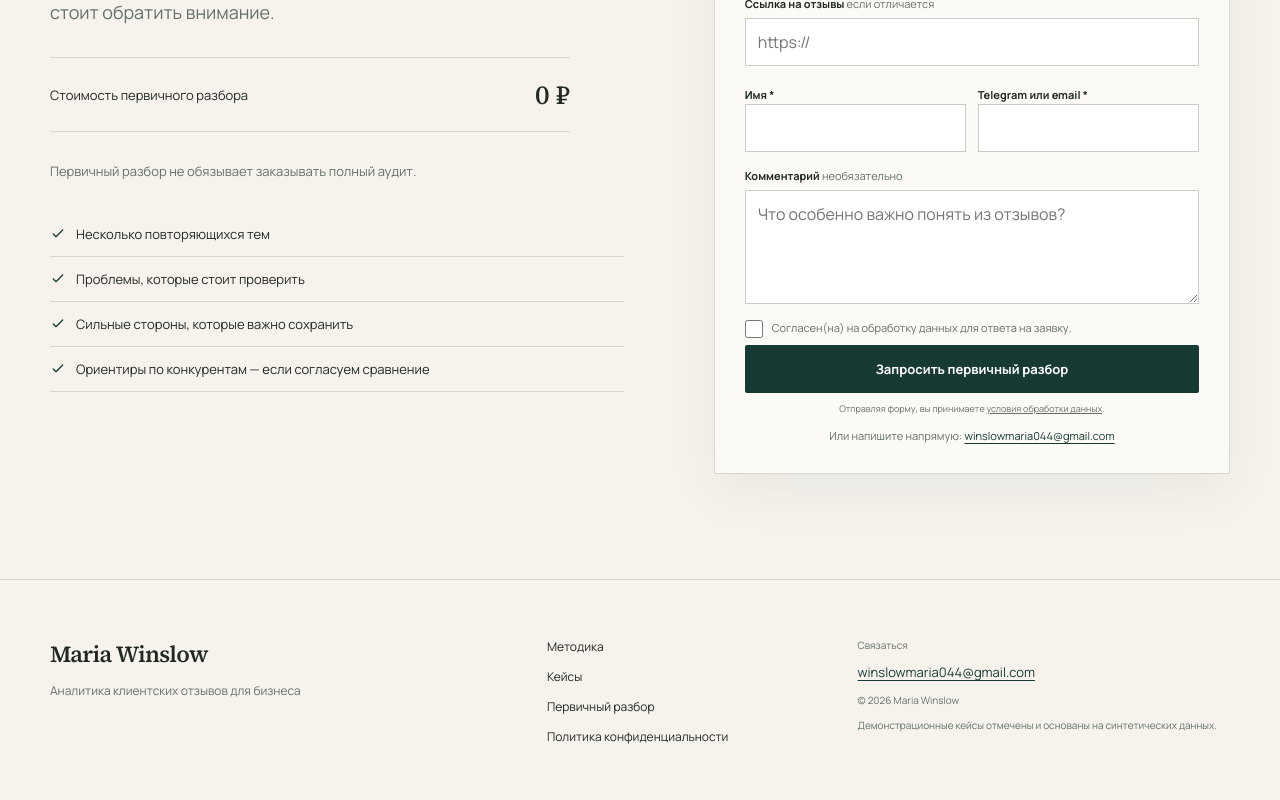
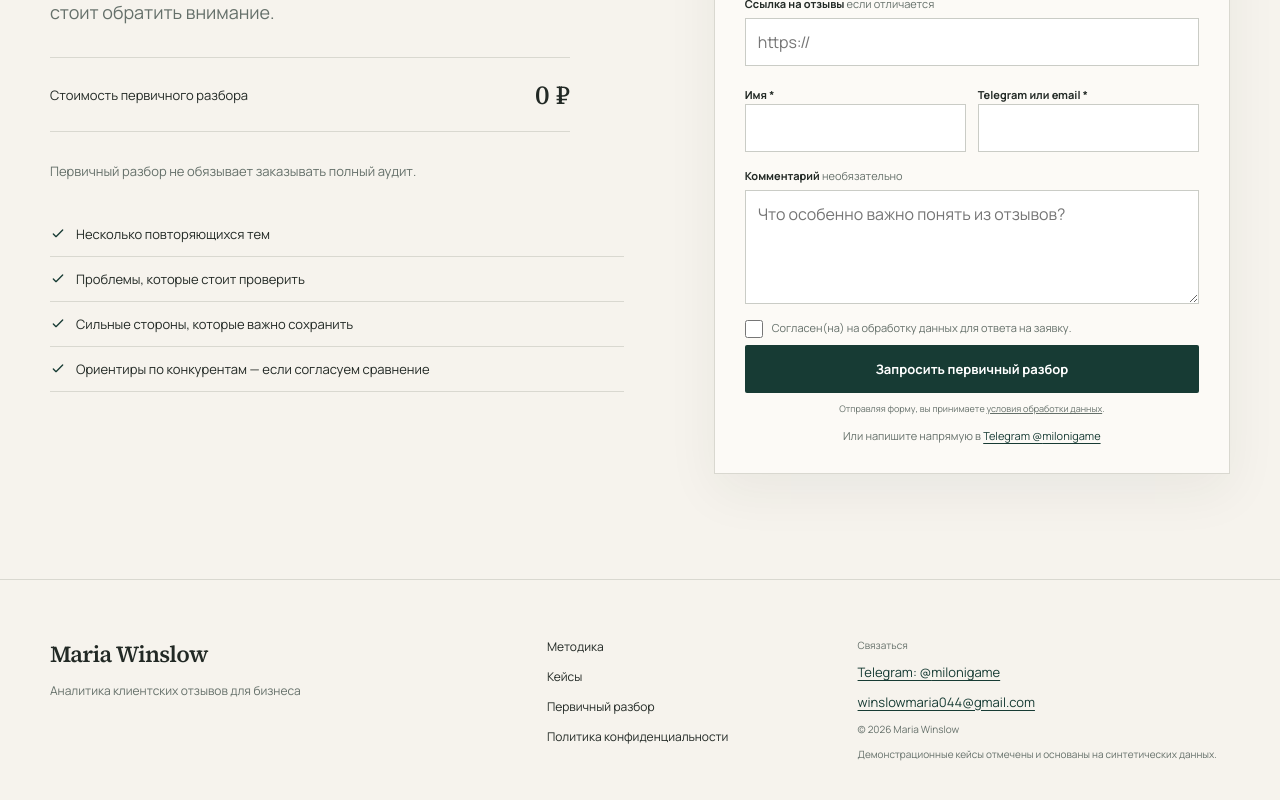
Before and after one commit to mariawinslow1/smart-go, a React (Vite) app: page /audit in a window 1280 px wide. Shown: the part 473-1273 px from the top of the page. Built offline with nearby package versions, Linux system fonts and the light colour scheme.

Commit message:
Add Telegram contact

```diff
--- a/src/components/Layout.jsx
+++ b/src/components/Layout.jsx
@@ -35,7 +35,7 @@ export default function Layout() {
       <footer className="footer"><div className="container footer-grid">
         <div><Link to="/" className="wordmark footer-wordmark">{siteConfig.brand}</Link><p>{siteConfig.descriptor}</p></div>
         <nav className="footer-links" aria-label="Навигация в подвале"><Link to="/method">Методика</Link><Link to="/cases">Кейсы</Link><Link to="/audit">Первичный разбор</Link><Link to="/privacy">Политика конфиденциальности</Link></nav>
-        <div className="footer-meta"><span>Связаться</span><a className="footer-email" href={`mailto:${siteConfig.email}`}>{siteConfig.email}</a><span>© {new Date().getFullYear()} {siteConfig.brand}</span><span>Демонстрационные кейсы отмечены и основаны на синтетических данных.</span></div>
+        <div className="footer-meta"><span>Связаться</span><a className="footer-email" href={`https://t.me/${siteConfig.telegram}`} target="_blank" rel="noreferrer">Telegram: @{siteConfig.telegram}</a><a className="footer-email" href={`mailto:${siteConfig.email}`}>{siteConfig.email}</a><span>© {new Date().getFullYear()} {siteConfig.brand}</span><span>Демонстрационные кейсы отмечены и основаны на синтетических данных.</span></div>
       </div></footer>
     </div>
   );
--- a/src/config.js
+++ b/src/config.js
@@ -2,7 +2,7 @@ export const siteConfig = {
   brand: 'Maria Winslow',
   descriptor: 'Аналитика клиентских отзывов для бизнеса',
   email: 'winslowmaria044@gmail.com',
-  telegram: '', // TODO: укажите Telegram перед публикацией, если нужен
+  telegram: 'milonigame',
   siteUrl: 'https://maria-winslow.netlify.app',
   primaryCta: 'Запросить первичный разбор',
   auditPrice: '0 ₽',
--- a/src/pages/FreeAudit.jsx
+++ b/src/pages/FreeAudit.jsx
@@ -36,7 +36,7 @@ export default function FreeAudit() {
         <div className="form-two"><div><label htmlFor="name">Имя *</label><input id="name" name="name" autoComplete="name" required /></div><div><label htmlFor="contact">Telegram или email *</label><input id="contact" name="contact" autoComplete="email" required /></div></div>
         <label htmlFor="message">Комментарий <span>необязательно</span></label><textarea id="message" name="message" rows="4" placeholder="Что особенно важно понять из отзывов?" />
         <label className="consent" htmlFor="consent"><input id="consent" name="consent" type="checkbox" required /><span>Согласен(на) на обработку данных для ответа на заявку.</span></label>
-        {error && <div className="form-error" role="alert">{error}</div>}<button className="btn btn-primary btn-full" disabled={status === 'sending'}>{status === 'sending' ? 'Отправляем…' : 'Запросить первичный разбор'}</button><p className="privacy-note">Отправляя форму, вы принимаете <Link to="/privacy">условия обработки данных</Link>.</p><p className="direct-contact">Или напишите напрямую: <a href={`mailto:${siteConfig.email}`}>{siteConfig.email}</a></p></form></>}</div>
+        {error && <div className="form-error" role="alert">{error}</div>}<button className="btn btn-primary btn-full" disabled={status === 'sending'}>{status === 'sending' ? 'Отправляем…' : 'Запросить первичный разбор'}</button><p className="privacy-note">Отправляя форму, вы принимаете <Link to="/privacy">условия обработки данных</Link>.</p><p className="direct-contact">Или напишите напрямую в <a href={`https://t.me/${siteConfig.telegram}`} target="_blank" rel="noreferrer">Telegram @{siteConfig.telegram}</a></p></form></>}</div>
     </div></section>
   </>;
 }
```
